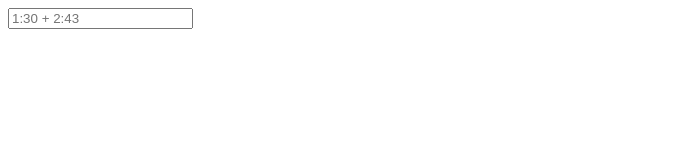
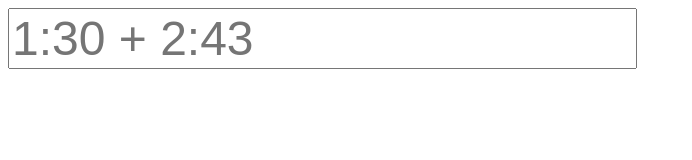
Before and after one commit to hsjoihs/calc_minsec, a plain HTML site: page index.html in a window 1280 px wide. Shown: the whole page, without its empty margins (0-692 px from the left). Drawn offline with Linux system fonts and the light colour scheme.

Commit message:
Avoid NaN

```diff
--- a/index.html
+++ b/index.html
@@ -11,11 +11,19 @@
         }
         let ans_min = Math.floor(sum_sec / 60);
         let ans_sec = sum_sec % 60;
-        return `${ans_min}:${ans_sec < 10 ? '0' : ''}${ans_sec}`;
+        let ans = `${ans_min}:${ans_sec < 10 ? '0' : ''}${ans_sec}`;
+        if (ans.includes('NaN')) {
+            return '____';
+        } else {
+            return ans;
+        }
     }
 </script>
-<input id="input" type="text" placeholder="1:30 + 2:43"
-    onchange="document.getElementById('output').textContent = parse_and_calc(this.value)">
-<div id="output"></div>
+
+<body>
+    <input style="font-size: 3em;" id="input" type="text" placeholder="1:30 + 2:43"
+        oninput="document.getElementById('output').textContent = parse_and_calc(this.value)">
+    <div id="output" style="font-size: 3em;"></div>
+</body>
 
 </html>
```
